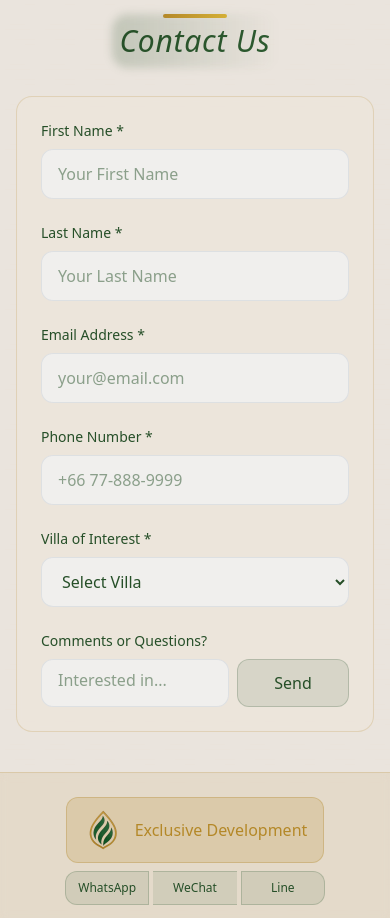
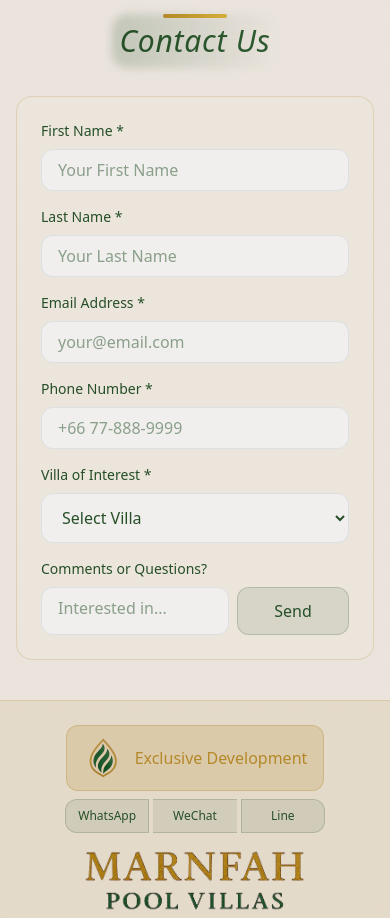
Before and after one commit to Marnfah-Pool-Villas/truffle-clone-v398, a Next.js app in the folder truffle-clone/: page / in a window 390 px wide. Shown: the part 3305-4223 px from the top of the page. Built offline with nearby package versions, Linux system fonts and the light colour scheme; a web font is replaced by a local one.

Commit message:
Adjust contact form spacing for mobile/tablet
cgen-67be9fa7870a4ed480ef9c3df6c9e16b

```diff
--- a/truffle-clone/src/components/ContactForm.tsx
+++ b/truffle-clone/src/components/ContactForm.tsx
@@ -54,8 +54,8 @@ export default function ContactForm() {
       </div>
 
       <div className="bg-[#ede5d9]/50 backdrop-blur-sm rounded-2xl p-6 sm:p-8 border border-[#b48828]/20">
-        <form onSubmit={handleSubmit} className="space-y-6">
-          <div className="grid grid-cols-1 md:grid-cols-2 gap-6">
+        <form onSubmit={handleSubmit} className="space-y-4 sm:space-y-5 lg:space-y-6">
+          <div className="grid grid-cols-1 md:grid-cols-2 gap-4 sm:gap-5 lg:gap-6">
             <div>
               <label htmlFor="firstName" className="block text-sm font-medium text-[#264f28] mb-2">
                 {t.contact.form.firstName}
@@ -67,7 +67,7 @@ export default function ContactForm() {
                 required
                 value={formData.firstName}
                 onChange={handleInputChange}
-                className="w-full px-4 py-3 rounded-xl bg-gray-100/70 border border-gray-300/60 text-[#264f28] placeholder-[#264f28]/50 focus:outline-none focus:ring-2 focus:ring-gray-400/40 focus:border-gray-400/40 hover:bg-gray-100/90 transition-all duration-300"
+                className="w-full px-4 py-2 sm:py-2.5 md:py-3 lg:py-3.5 rounded-xl bg-gray-100/70 border border-gray-300/60 text-[#264f28] placeholder-[#264f28]/50 focus:outline-none focus:ring-2 focus:ring-gray-400/40 focus:border-gray-400/40 hover:bg-gray-100/90 transition-all duration-300"
                 placeholder={t.contact.form.placeholders.firstName}
               />
             </div>
@@ -83,7 +83,7 @@ export default function ContactForm() {
                 required
                 value={formData.lastName}
                 onChange={handleInputChange}
-                className="w-full px-4 py-3 rounded-xl bg-gray-100/70 border border-gray-300/60 text-[#264f28] placeholder-[#264f28]/50 focus:outline-none focus:ring-2 focus:ring-gray-400/40 focus:border-gray-400/40 hover:bg-gray-100/90 transition-all duration-300"
+                className="w-full px-4 py-2 sm:py-2.5 md:py-3 lg:py-3.5 rounded-xl bg-gray-100/70 border border-gray-300/60 text-[#264f28] placeholder-[#264f28]/50 focus:outline-none focus:ring-2 focus:ring-gray-400/40 focus:border-gray-400/40 hover:bg-gray-100/90 transition-all duration-300"
                 placeholder={t.contact.form.placeholders.lastName}
               />
             </div>
@@ -100,7 +100,7 @@ export default function ContactForm() {
               required
               value={formData.email}
               onChange={handleInputChange}
-              className="w-full px-4 py-3 rounded-xl bg-gray-100/70 border border-gray-300/60 text-[#264f28] placeholder-[#264f28]/50 focus:outline-none focus:ring-2 focus:ring-gray-400/40 focus:border-gray-400/40 hover:bg-gray-100/90 transition-all duration-300"
+              className="w-full px-4 py-2 sm:py-2.5 md:py-3 lg:py-3.5 rounded-xl bg-gray-100/70 border border-gray-300/60 text-[#264f28] placeholder-[#264f28]/50 focus:outline-none focus:ring-2 focus:ring-gray-400/40 focus:border-gray-400/40 hover:bg-gray-100/90 transition-all duration-300"
               placeholder={t.contact.form.placeholders.email}
             />
           </div>
@@ -115,7 +115,7 @@ export default function ContactForm() {
               name="phone"
               value={formData.phone}
               onChange={handleInputChange}
-              className="w-full px-4 py-3 rounded-xl bg-gray-100/70 border border-gray-300/60 text-[#264f28] placeholder-[#264f28]/50 focus:outline-none focus:ring-2 focus:ring-gray-400/40 focus:border-gray-400/40 hover:bg-gray-100/90 transition-all duration-300"
+              className="w-full px-4 py-2 sm:py-2.5 md:py-3 lg:py-3.5 rounded-xl bg-gray-100/70 border border-gray-300/60 text-[#264f28] placeholder-[#264f28]/50 focus:outline-none focus:ring-2 focus:ring-gray-400/40 focus:border-gray-400/40 hover:bg-gray-100/90 transition-all duration-300"
               placeholder={t.contact.form.placeholders.phone}
             />
           </div>
```
